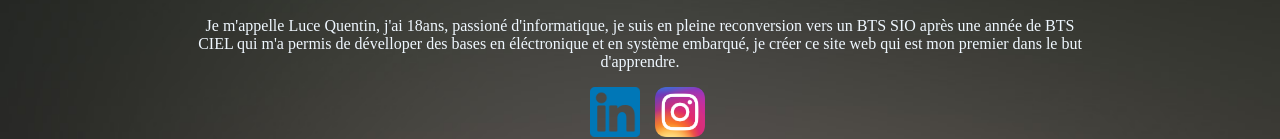
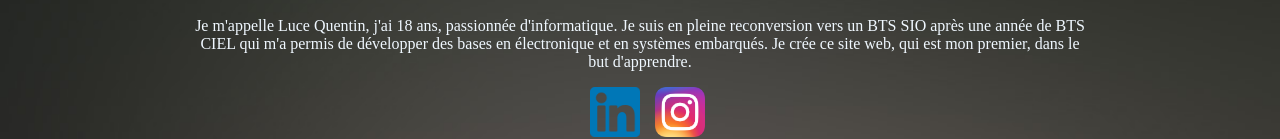
Before and after one commit to Mrgoldoff/monpremiersitewebb, a plain HTML site: page index.html in a window 1280 px wide. Shown: the part 393-532 px from the top of the page. Drawn offline with Linux system fonts and the light colour scheme.

Commit message:
Update index.html

```diff
--- a/index.html
+++ b/index.html
@@ -10,7 +10,7 @@
     <div class="TOUT">
      <h1>Qui suis-je ?</h1>
      <img id="Moi" src="Moi.png" alt="Moi">
-     <p>Je m'appelle Luce Quentin, j'ai 18ans, passioné d'informatique, je suis en pleine reconversion vers un BTS SIO après une année de BTS CIEL qui m'a permis de dévelloper des bases en éléctronique et en système embarqué, je créer ce site web qui est mon premier dans le but d'apprendre.</p>
+     <p>Je m'appelle Luce Quentin, j'ai 18 ans, passionnée d'informatique. Je suis en pleine reconversion vers un BTS SIO après une année de BTS CIEL qui m'a permis de développer des bases en électronique et en systèmes embarqués. Je crée ce site web, qui est mon premier, dans le but d'apprendre.</p>
          <div class="LogoCentre">
                 <a href="https://www.linkedin.com/in/quentin-luce-704346338/" target="_blank"><img src="Linkedin.png" alt="Linkedin" id="Linkedin" class="Logoo"> </a>
                 <a href="https://www.instagram.com/q.luceee?igsh=dnczdnN0cW55d2dp&utm_source=qr" target="_blank"><img src="Instagram_icon.png" alt="Instagram" id="Instagram" class="Logoo"></a>
```
